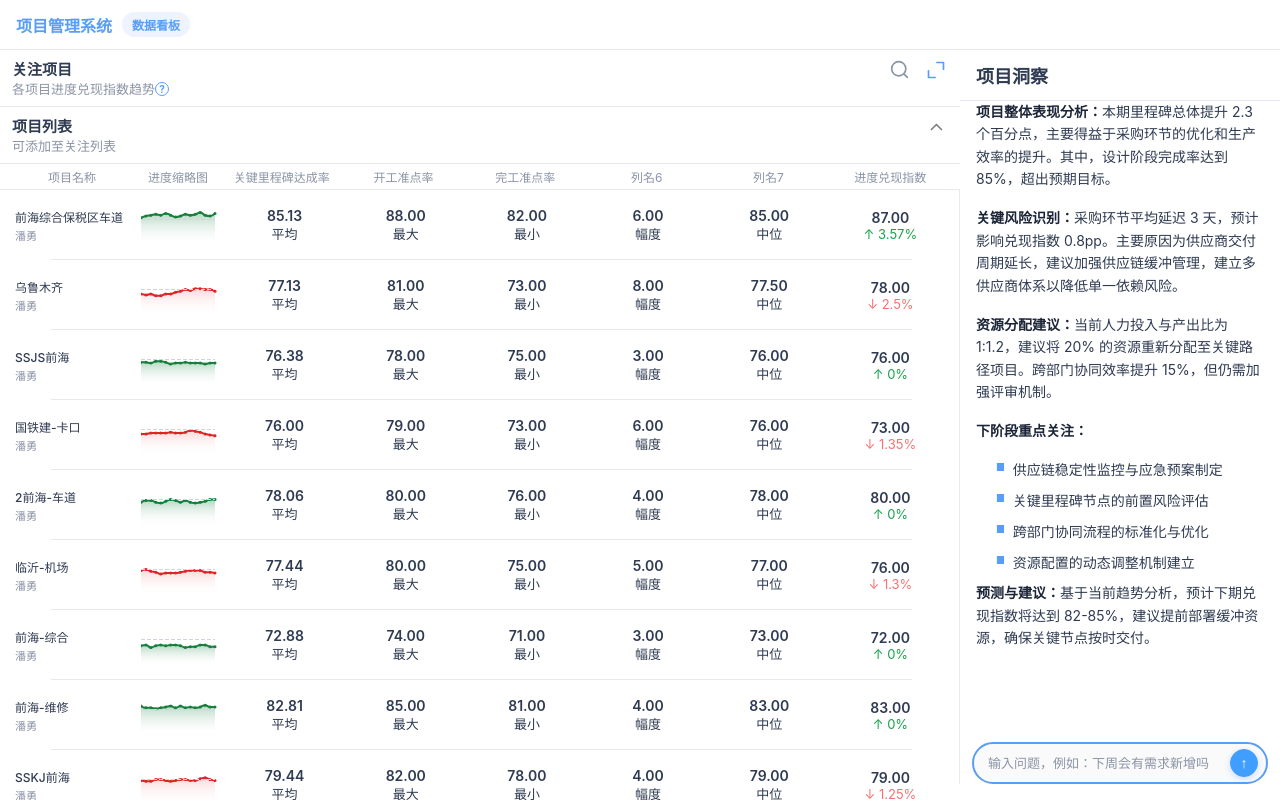
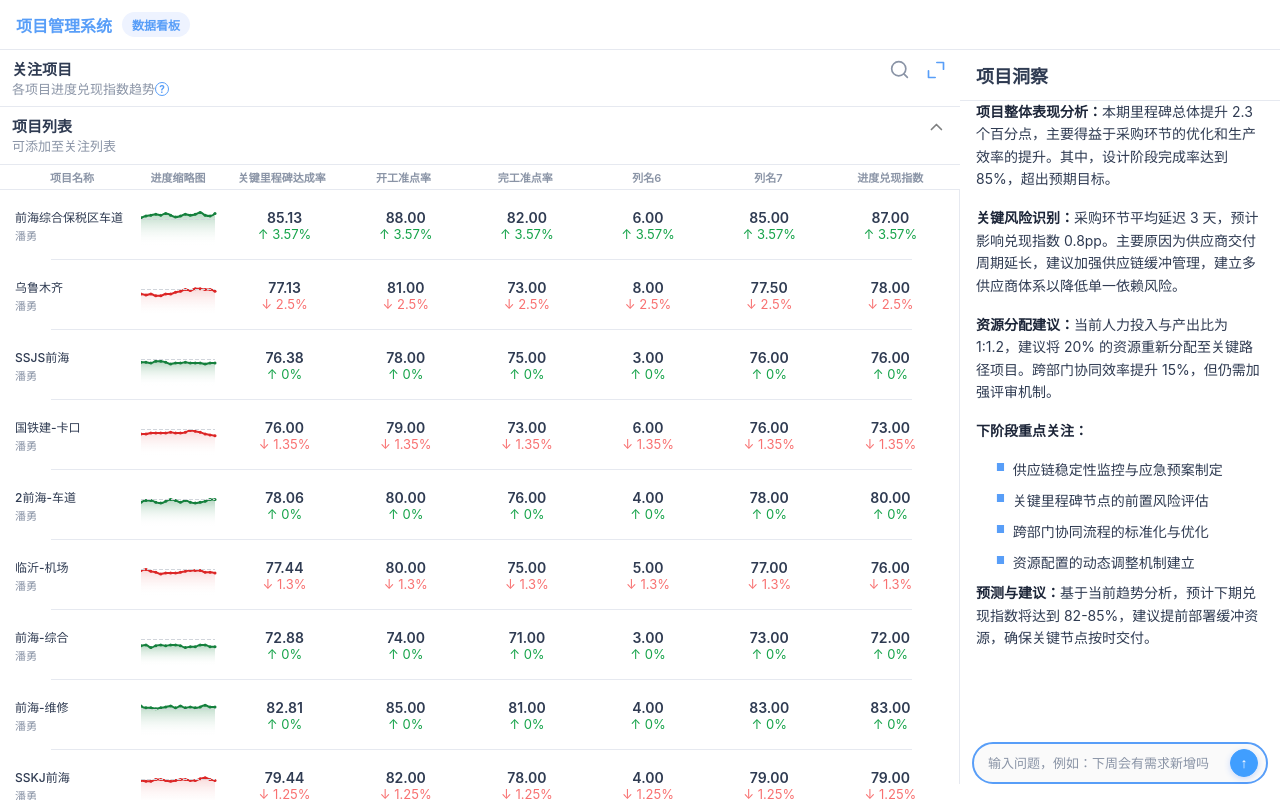
Before and after one commit to Soulcool22/dashboard-vue, a Vue app: page / in a window 1280 px wide. Both pictures are taken after a click on the button 216 px from the left and 70 px from the top of the page. Built offline with nearby package versions, Linux system fonts and the light colour scheme; what @icon-park/vue-next would draw is missing.

Commit message:
左列数据和字体修改1

```diff
--- a/src/components/RegularList.vue
+++ b/src/components/RegularList.vue
@@ -38,23 +38,23 @@
         <SparkLine :series="p.series" />
         <div class="wl-sample" v-if="isExpanded">
           <div class="wl-price">{{ avgValue(p).toFixed(2) }}</div>
-          <div class="wl-delta">平均</div>
+          <div class="wl-delta" :class="sampleSign(p) >= 0 ? 'up' : 'down'">{{ sampleText(p) }}</div>
         </div>
         <div class="wl-sample" v-if="isExpanded">
           <div class="wl-price">{{ maxValue(p).toFixed(2) }}</div>
-          <div class="wl-delta">最大</div>
+          <div class="wl-delta" :class="sampleSign(p) >= 0 ? 'up' : 'down'">{{ sampleText(p) }}</div>
         </div>
         <div class="wl-sample" v-if="isExpanded">
           <div class="wl-price">{{ minValue(p).toFixed(2) }}</div>
-          <div class="wl-delta">最小</div>
+          <div class="wl-delta" :class="sampleSign(p) >= 0 ? 'up' : 'down'">{{ sampleText(p) }}</div>
         </div>
         <div class="wl-sample" v-if="isExpanded">
           <div class="wl-price">{{ rangeValue(p).toFixed(2) }}</div>
-          <div class="wl-delta">幅度</div>
+          <div class="wl-delta" :class="sampleSign(p) >= 0 ? 'up' : 'down'">{{ sampleText(p) }}</div>
         </div>
         <div class="wl-sample" v-if="isExpanded">
           <div class="wl-price">{{ medianValue(p).toFixed(2) }}</div>
-          <div class="wl-delta">中位</div>
+          <div class="wl-delta" :class="sampleSign(p) >= 0 ? 'up' : 'down'">{{ sampleText(p) }}</div>
         </div>
         <div class="wl-right">
           <div class="wl-price">{{ lastValue(p).toFixed(2) }}</div>
@@ -81,6 +81,8 @@ function lastValue(p){ const a=p.series; return a[a.length-1] }
 function deltaSign(p){ const a=p.series; return a[a.length-1]-a[a.length-2] }
 function deltaText(p){ const a=p.series; const prev=a[a.length-2]; const last=a[a.length-1]; const pct=prev?(((last-prev)/prev)*100).toFixed(2):'0.00'; const s=(last-prev)>=0?'↑ ':'↓ '; return s+Math.abs(pct)+'%'
 }
+function sampleSign(p){ return deltaSign(p) }
+function sampleText(p){ return deltaText(p) }
 function avgValue(p){ const a=p.series||[]; if(!a.length) return 0; return a.reduce((s,v)=>s+v,0)/a.length }
 function maxValue(p){ const a=p.series||[]; if(!a.length) return 0; return Math.max(...a) }
 function minValue(p){ const a=p.series||[]; if(!a.length) return 0; return Math.min(...a) }
@@ -111,7 +113,8 @@ function medianValue(p){ const a=(p.series||[]).slice().sort((x,y)=>x-y); if(!a.
   align-items: center;
   gap: 6px;
   padding: 4px 12px;
-  font-size: 12px;
+  font-size: 11px;
+  font-weight: 600;
   color: var(--muted);
   border-top: 1px solid var(--border);
   background: var(--card);
--- a/src/components/WatchList.vue
+++ b/src/components/WatchList.vue
@@ -47,23 +47,23 @@
         <SparkLine :series="p.series" />
         <div class="wl-sample" v-if="isExpanded">
           <div class="wl-price">{{ avgValue(p).toFixed(2) }}</div>
-          <div class="wl-delta">平均</div>
+          <div class="wl-delta" :class="sampleSign(p) >= 0 ? 'up' : 'down'">{{ sampleText(p) }}</div>
         </div>
         <div class="wl-sample" v-if="isExpanded">
           <div class="wl-price">{{ maxValue(p).toFixed(2) }}</div>
-          <div class="wl-delta">最大</div>
+          <div class="wl-delta" :class="sampleSign(p) >= 0 ? 'up' : 'down'">{{ sampleText(p) }}</div>
         </div>
         <div class="wl-sample" v-if="isExpanded">
           <div class="wl-price">{{ minValue(p).toFixed(2) }}</div>
-          <div class="wl-delta">最小</div>
+          <div class="wl-delta" :class="sampleSign(p) >= 0 ? 'up' : 'down'">{{ sampleText(p) }}</div>
         </div>
         <div class="wl-sample" v-if="isExpanded">
           <div class="wl-price">{{ rangeValue(p).toFixed(2) }}</div>
-          <div class="wl-delta">幅度</div>
+          <div class="wl-delta" :class="sampleSign(p) >= 0 ? 'up' : 'down'">{{ sampleText(p) }}</div>
         </div>
         <div class="wl-sample" v-if="isExpanded">
           <div class="wl-price">{{ medianValue(p).toFixed(2) }}</div>
-          <div class="wl-delta">中位</div>
+          <div class="wl-delta" :class="sampleSign(p) >= 0 ? 'up' : 'down'">{{ sampleText(p) }}</div>
         </div>
         <div class="wl-right">
           <div class="wl-price">{{ lastValue(p).toFixed(2) }}</div>
@@ -156,6 +156,8 @@ watch(isSearchVisible, (newValue) => {
 function lastValue(p){ const a=p.series; return a[a.length-1] }
 function deltaSign(p){ const a=p.series; return a[a.length-1]-a[a.length-2] }
 function deltaText(p){ const a=p.series; const prev=a[a.length-2]; const last=a[a.length-1]; const pct=prev?(((last-prev)/prev)*100).toFixed(2):'0.00'; const s=(last-prev)>=0?'↑ ':'↓ '; return s.replace(' ','') + Math.abs(pct)+'%' }
+function sampleSign(p){ return deltaSign(p) }
+function sampleText(p){ return deltaText(p) }
 function avgValue(p){ const a=p.series||[]; if(!a.length) return 0; return a.reduce((s,v)=>s+v,0)/a.length }
 function maxValue(p){ const a=p.series||[]; if(!a.length) return 0; return Math.max(...a) }
 function minValue(p){ const a=p.series||[]; if(!a.length) return 0; return Math.min(...a) }
@@ -187,7 +189,8 @@ function medianValue(p){ const a=(p.series||[]).slice().sort((x,y)=>x-y); if(!a.
   align-items: center;
   gap: 6px;
   padding: 4px 12px;
-  font-size: 12px;
+  font-size: 11px;
+  font-weight: 600;
   color: var(--muted);
   border-top: 1px solid var(--border);
   background: var(--card);
```
